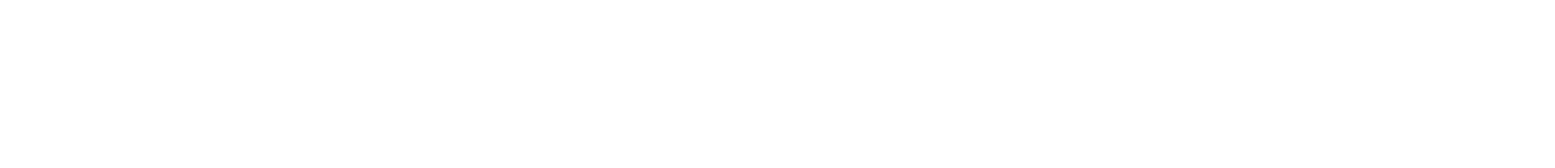
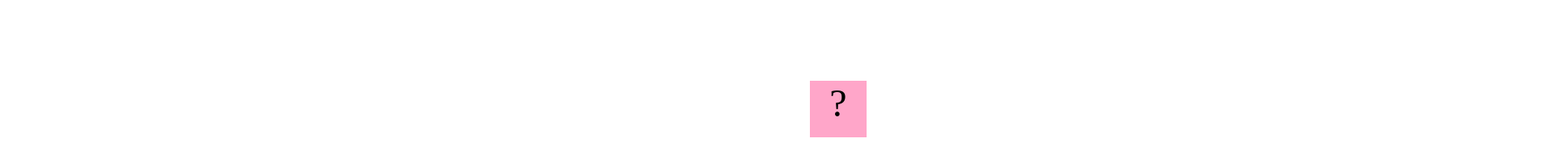
Before and after one commit to 8029924-rgb/8029924-rgb.github.io, a plain HTML site: page fsd-projects/bouncing-box/index.html in a window 1280 px wide. Shown: the top 208 px of the page at 81% size, 1920 px wide, since content can reach past the window. Drawn offline with Linux system fonts and the light colour scheme.

Commit message:
Finshed bouncing-box

```diff
--- a/fsd-projects/bouncing-box/index.html
+++ b/fsd-projects/bouncing-box/index.html
@@ -82,17 +82,19 @@
          * If the box drifts off the screen, turn it around!
          */
         function update() {
-       moveBoxTo(positionX);
-       positionX += 10;
-       positionX = positionX + speed;
-       speed += 3;
-       if (positionX > boardWidth); {
-       speed = speed * -1;
+       moveBoxTo(positionX = positionX + speed);
+       if (positionX > boardWidth) {
+        speed *= -1;
        }
-       if (positionX > 0);
+       else if (positionX < 0){
        speed *= -1;
-        }
+       }
 
+
+
+
+
+       }
         /**
          * This Function will be called each time the box is clicked.
          * Each time it is called, it should perform each of the following actions:
@@ -104,6 +106,7 @@
         positionX = 0;
         changeBoxText(points);
         points += 1;
+        speed = 3 * points + 10
 
         }
 
```
